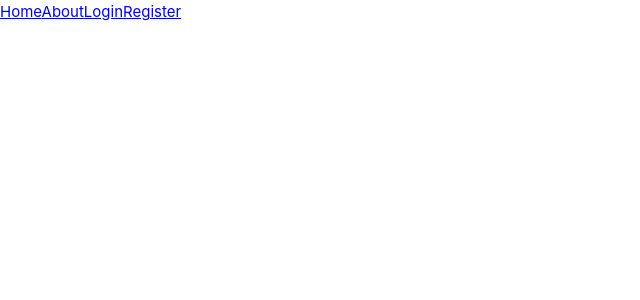
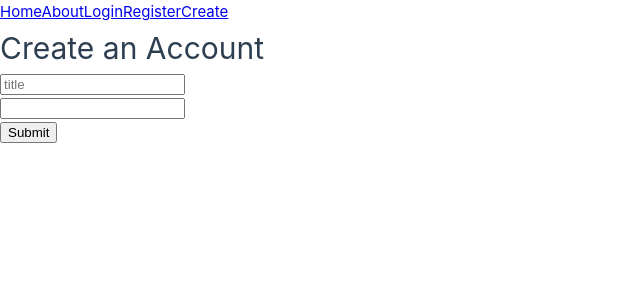
Before and after one commit to mikeStr8s/bookclub, a Vue app: page /create in a window 1280 px wide. Shown: the top 300 px of the page, without its empty margins (0-640 px from the left). Built offline with nearby package versions, Linux system fonts and the light colour scheme; no server answers.

Commit message:
can now post basic posts and they now display most recent on home page

```diff
--- a/src/App.vue
+++ b/src/App.vue
@@ -32,6 +32,7 @@ function signOut() {
           <RouterLink to="/sign-in">Login</RouterLink>
           <RouterLink to="/register">Register</RouterLink>
         </span>
+        <RouterLink to="/create">Create</RouterLink>
       </nav>
     </div>
   </header>
--- a/src/components/MostRecent.vue
+++ b/src/components/MostRecent.vue
@@ -1,10 +1,29 @@
+<template>
+    <p><strong>Most Recent Post</strong></p>
+    <p class="post-title">{{ title }}</p>
+    <p class="post-body">{{ body }}</p>
+</template>
+
 <script setup>
+    import { ref } from 'vue'
+    // import { getAuth } from 'firebase/auth'
+    import { getFirestore, collection, query, orderBy, limit, getDocs } from 'firebase/firestore/lite'
+    // import { useRouter } from 'vue-router'
 
+    const title = ref('')
+    const body = ref('')
+    const date = ref()
+    // const router = useRouter()
+
+    const db = getFirestore()
+    const q = query(collection(db, 'posts'), orderBy('date', 'desc'), limit(1))
+    const snapshot = await getDocs(q)
+    snapshot.forEach((doc) => {
+        const data = doc.data()
+        title.value = data.title
+        body.value = data.body
+    })
 </script>
-
-<template>
-
-</template>
 
 <style scoped>
 
--- a/src/router/index.js
+++ b/src/router/index.js
@@ -26,6 +26,11 @@ const router = createRouter({
       path: '/register',
       name: 'register',
       component: () => import('../views/RegisterView.vue')
+    },
+    {
+      path: '/create',
+      name: 'create',
+      component: () => import('../views/CreatePostView.vue')
     }
   ]
 })
--- /dev/null
+++ b/src/views/CreatePostView.vue
@@ -0,0 +1,31 @@
+<template>
+    <h1>Create an Account</h1>
+    <p><input type="text" placeholder="title" v-model="title"></p>
+    <p><input type="textarea" v-model="body"></p>
+    <p><button @click="submit">Submit</button></p>
+</template>
+<script setup>
+    import { ref } from 'vue'
+    import { getAuth } from 'firebase/auth'
+    import { getFirestore, collection, addDoc } from 'firebase/firestore/lite'
+    import { useRouter } from 'vue-router'
+
+    const title = ref('')
+    const body = ref('')
+    const router = useRouter()
+
+    function submit() {
+        const auth = getAuth();
+        if (auth.currentUser) {
+            const db = getFirestore()
+            addDoc(collection(db, 'posts'), { title: title.value, body: body.value, date: Date.now() })
+            .then(data => {
+                console.log(data)
+                console.log('successfully posted')
+                router.push('/')
+            }).catch(error => {
+                console.error(error)
+            })
+        }
+    }
+</script>
--- a/src/views/HomeView.vue
+++ b/src/views/HomeView.vue
@@ -4,6 +4,8 @@
 
 <template>
   <main>
-    <MostRecent/>
+    <Suspense>
+      <MostRecent/>
+    </Suspense>
   </main>
 </template>
```
